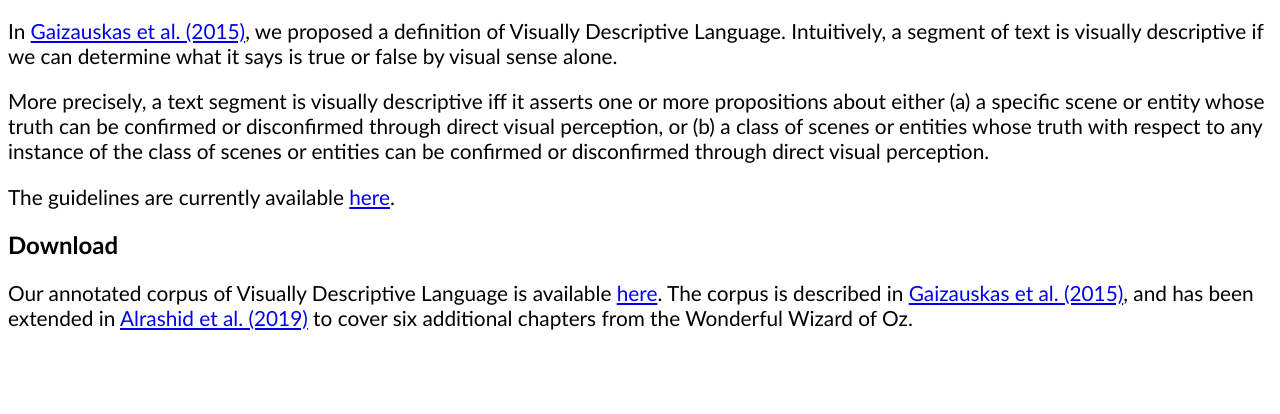
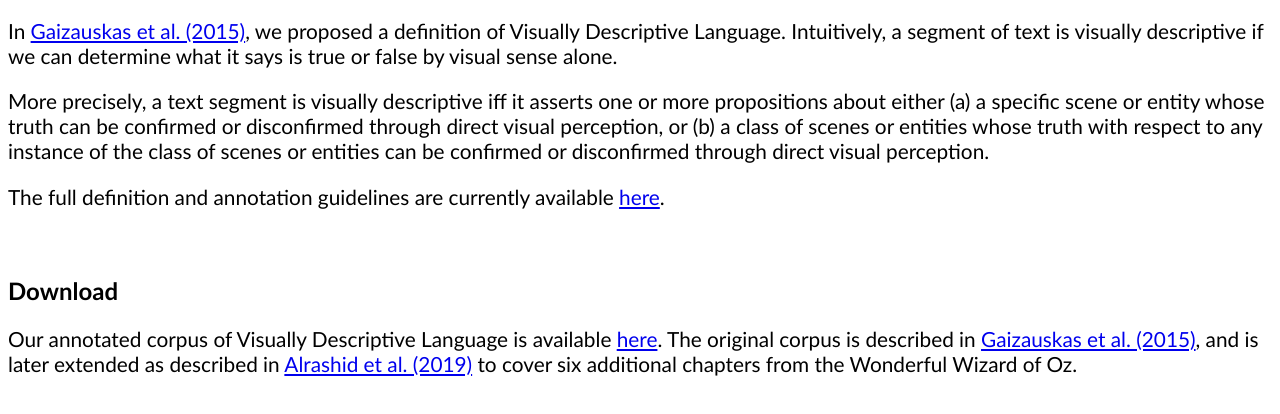
Before and after one commit to vdlang/vdlang.github.io, a plain HTML site: page index.html in a window 1280 px wide. Shown: the part 114-528 px from the top of the page. Drawn offline with Linux system fonts and the light colour scheme.

Commit message:
Updated some text

```diff
--- a/index.html
+++ b/index.html
@@ -21,12 +21,14 @@ p { font-size: 1.3em; }
 
 <p>More precisely, a text segment is visually descriptive iff it asserts one or more propositions about either (a) a specific scene or entity whose truth can be confirmed or disconfirmed through direct visual perception, or (b) a class of scenes or entities whose truth with respect to any instance of the class of scenes or entities can be confirmed or disconfirmed through direct visual perception.</p>
 
-<p>The guidelines are currently available <a href="https://sites.google.com/site/visuallydescriptivelanguage/">here</a>.</p>
+<p>The full definition and annotation guidelines are currently available <a href="https://sites.google.com/site/visuallydescriptivelanguage/">here</a>.</p>
+
+<p>&nbsp;</p>
 
 
 <h2>Download</h2>
 
-<p>Our annotated corpus of Visually Descriptive Language is available <a href="downloads/vdl_release_R20190521.zip">here</a>. The corpus is described in <a href="https://www.aclweb.org/anthology/W15-2805">Gaizauskas et al. (2015)</a>, and has been extended in <a href="http://www.josiahwang.com/publications/isa19.pdf">Alrashid et al. (2019)</a> to cover six additional chapters from the Wonderful Wizard of Oz.</p>
+<p>Our annotated corpus of Visually Descriptive Language is available <a href="downloads/vdl_release_R20190521.zip">here</a>. The original corpus is described in <a href="https://www.aclweb.org/anthology/W15-2805">Gaizauskas et al. (2015)</a>, and is later extended as described in <a href="http://www.josiahwang.com/publications/isa19.pdf">Alrashid et al. (2019)</a> to cover six additional chapters from the Wonderful Wizard of Oz.</p>
 
 
 </body>
```
